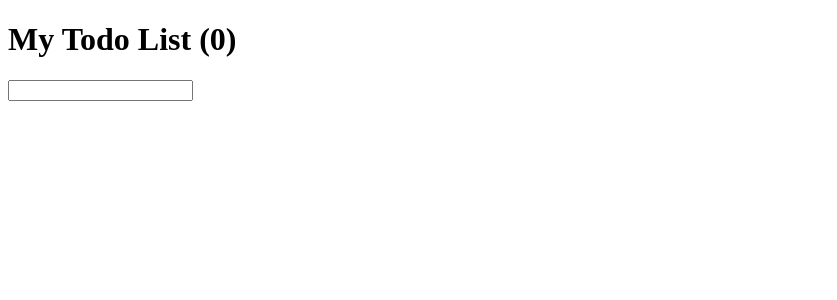
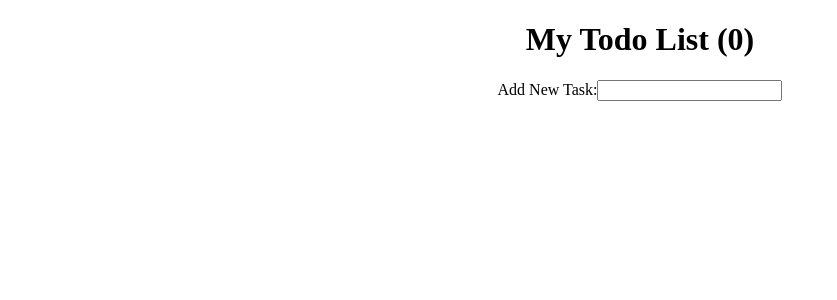
Before and after one commit to oldirtychi/ALAB-Building-a-Todo-List, a React (Vite) app in the folder React-Todo-List/: page / in a window 1280 px wide. Shown: the top 300 px of the page, without its empty margins (0-837 px from the left). Built offline with nearby package versions, Linux system fonts and the light colour scheme.

Commit message:
delete task function

```diff
--- a/React-Todo-List/src/App.jsx
+++ b/React-Todo-List/src/App.jsx
@@ -4,7 +4,15 @@ const initialState = [];
 
 function reducer(state, action) {
     switch(action.type){
-        case 'Add_Task':
+        case 'Add_Task': return [
+            ...state,
+            {
+                id:state.length +1,
+                name: action.payload
+            }
+        ];
+
+        case 'Delete_Task': return state.filter(d => d.id !==action.payload)
 
         default: return state;
     }
@@ -14,10 +22,23 @@ const Todos = () => {
     const [todos, dispatch] = useReducer(reducer, initialState);
 
     return(
-        <>
+        <div style = {{ textAlign: "center"}}>
          <h1>My Todo List ({todos.length})</h1>
-         <input type="text" onBlur={() => dispatch({type: 'Add_Task'})}/>
-        </>
+        Add New Task:
+         <input type="text"
+         onBlur={(e) => dispatch(
+            {type: 'Add_Task', payload: e.target.value}
+            )} />
+
+           {todos.map(todo => <li key={todo.id}>{todo.name}
+            <span>
+                <button onClick={() => dispatch(
+                    { type: 'Delete_Task', payload:todo.id})}>
+                    Delete
+                </button>
+            </span>
+           </li>)}
+        </div>
     )
 }
 
```
